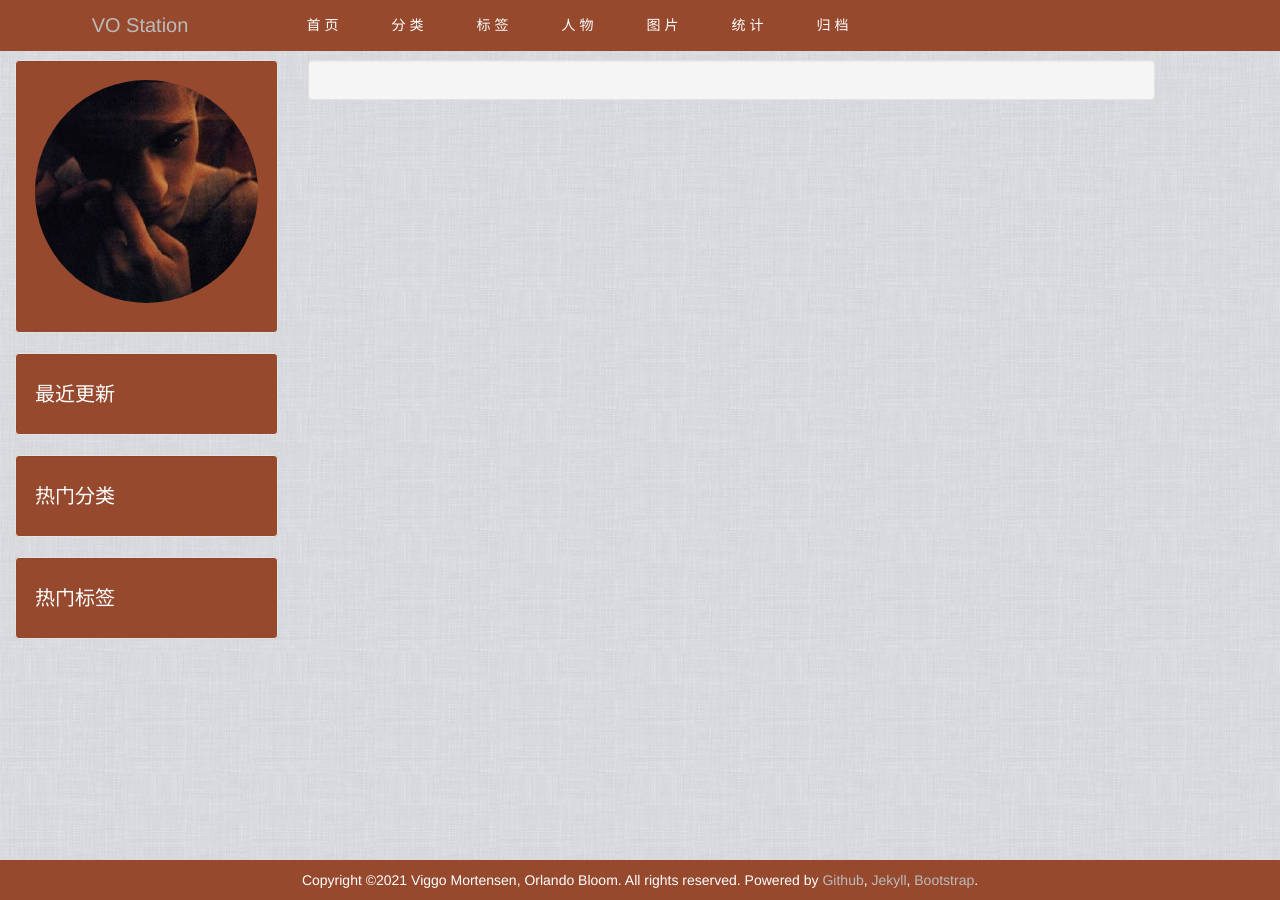
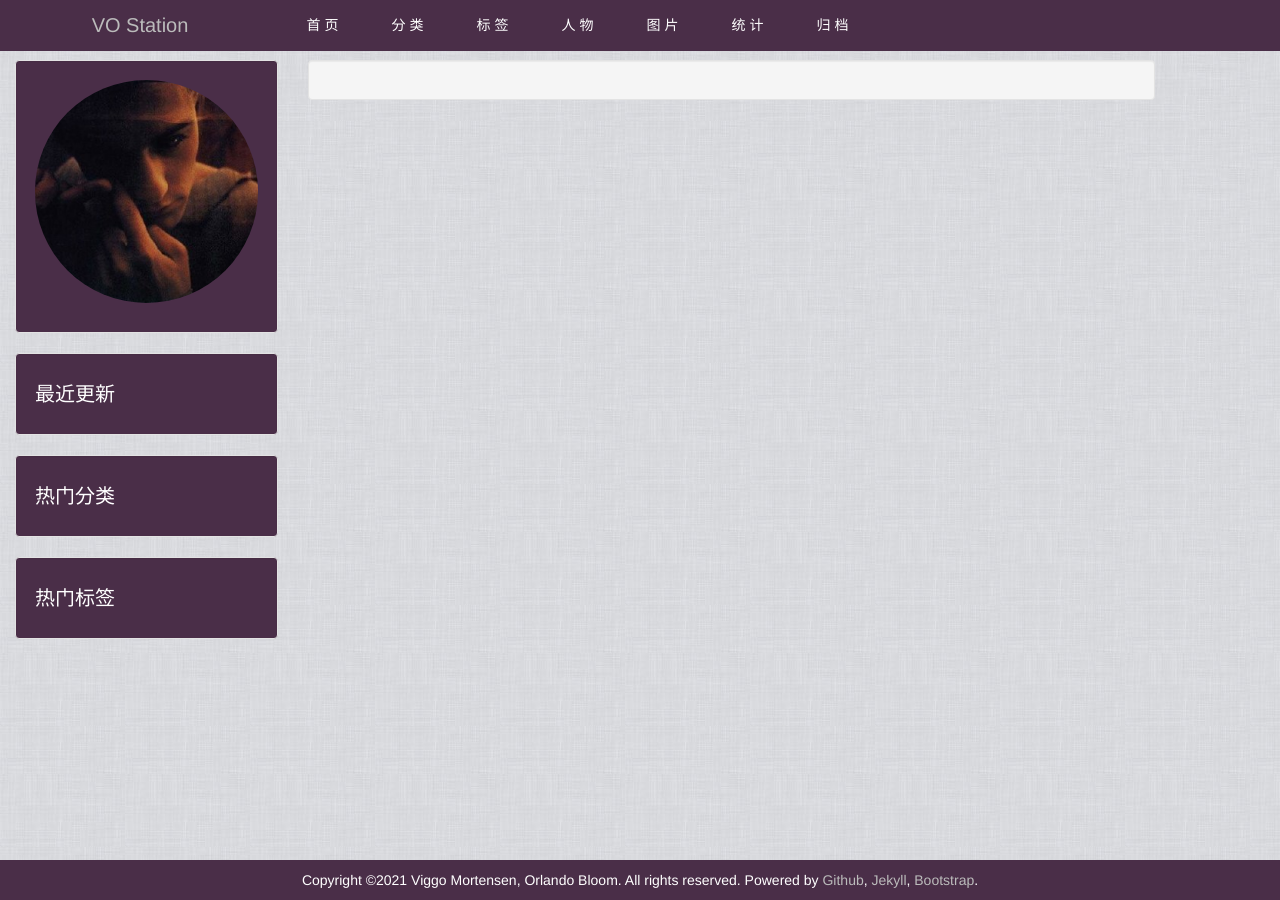
Before and after one commit to junesirius/VOStation, a Jekyll site: the page built from categories.md, in a window 1280 px wide. Built offline with Jekyll 4.4.1, drawn with Linux system fonts in a browser that asks for light colours.

Commit message:
Change scheme color to dark purple

```diff
--- a/_sass/custom_color.scss
+++ b/_sass/custom_color.scss
@@ -1,9 +1,9 @@
 @charset "utf-8";
 
 /* main theme */
-$main-color: #96492d !default;
-$second-color: #cc9368 !default;
-$third-color: #5c2c22 !default;
+$main-color: #4a2e48 !default;
+$second-color: #bcb8ce !default;
+$third-color: #4c394f !default;
 
 $link-color-1:#bbb !default;
 
```
